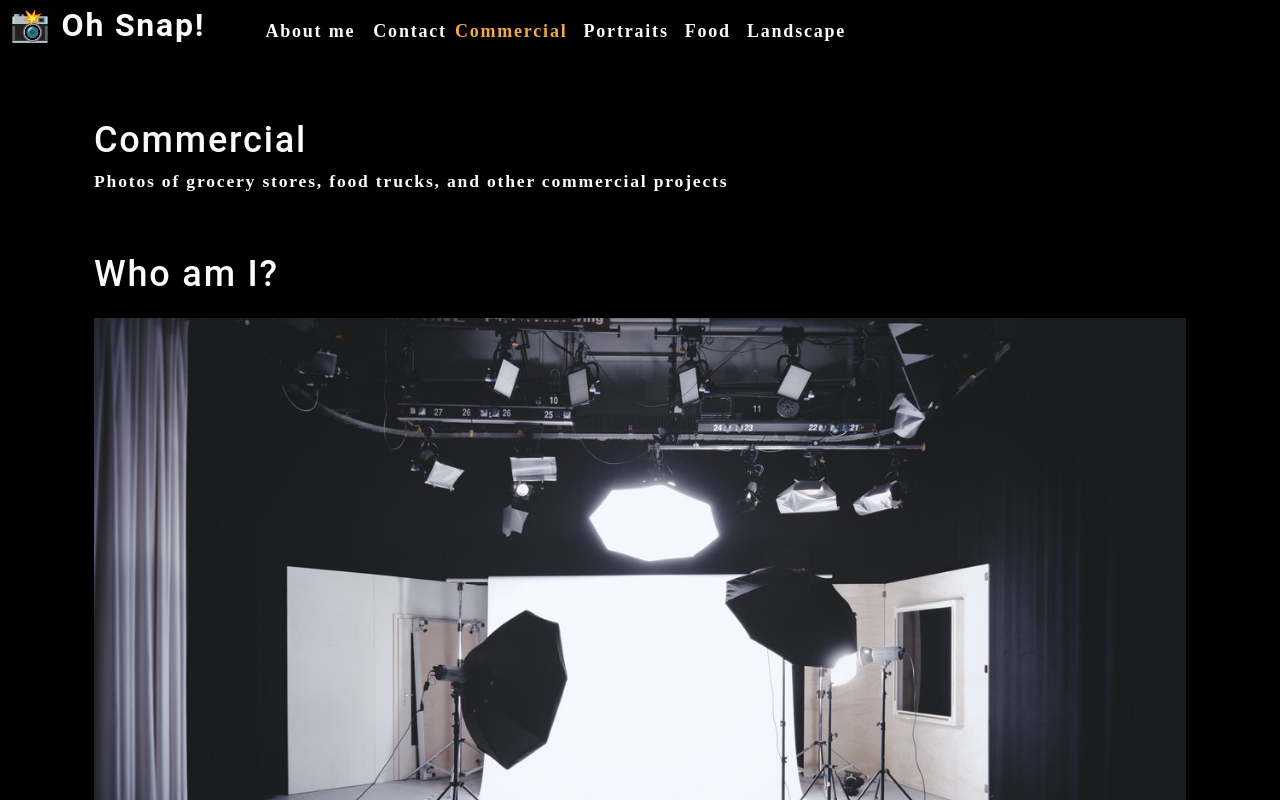
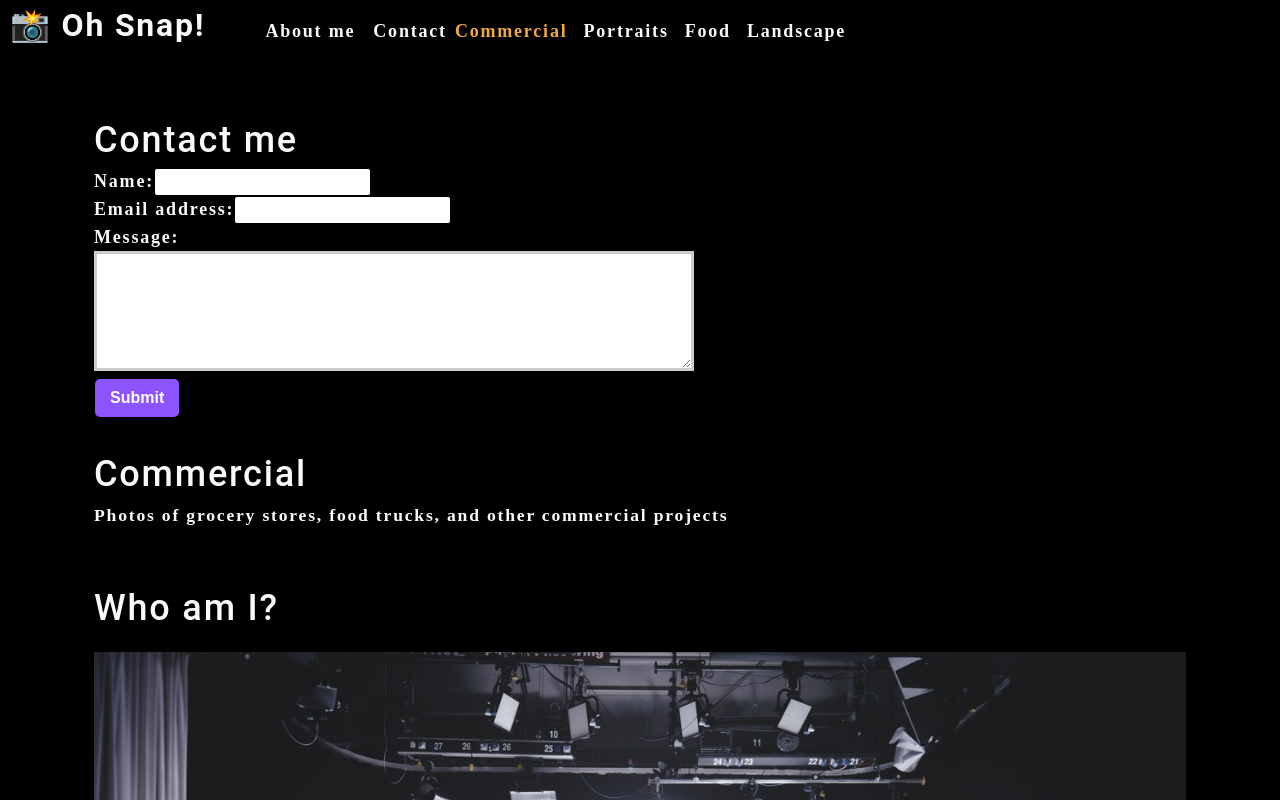
Before and after one commit to solomonalem/photo-port, a React (Create React App) app: page / in a window 1280 px wide. Shown: the top 800 px of the page. Built offline with nearby package versions, Linux system fonts and the light colour scheme.

Commit message:
adds form submission

```diff
--- a/src/App.js
+++ b/src/App.js
@@ -2,6 +2,7 @@ import React, { useState } from 'react';
 import Nav from './components/Nav';
 import About from './components/About';
 import Gallery from './components/Gallery';
+import ContactForm from './components/Contact';
 
 function App() {
   const [categories] = useState([
@@ -25,8 +26,9 @@ function App() {
       ></Nav>
       <main>
         <div>
+         <ContactForm />
          <Gallery currentCategory={currentCategory}></Gallery>
-          <About></About>
+         <About></About>
         </div>
       </main>
     </div>
--- a/src/components/Contact/index.js
+++ b/src/components/Contact/index.js
@@ -1,23 +1,36 @@
-import React from 'react';
-
+import React ,{useState} from 'react';
 
 
 function ContactForm(){
+
+   const [formState, setFormState] = useState({ name: '', email: '', message: '' });
+   const { name, email, message } = formState;
+
+   function handleChange(e) {
+      setFormState({...formState, [e.target.name]: e.target.value })
+   }
+
+   function handleSubmit(e) {
+
+        e.preventDefault();
+        console.log(formState);
+   }
+
    return (
     <section>
       <h1>Contact me</h1>
-      <form id="contact-form">
+      <form id="contact-form"  onSubmit={handleSubmit}>
          <div>
             <label htmlFor="name">Name:</label>
-            <input type="text" name="name" />
+            <input type="text" name="name" defaultValue={formState.name} onChange={handleChange}/>
             </div>
             <div>
             <label htmlFor="email">Email address:</label>
-            <input type="email" name="email" />
+            <input type="email" name="email" defaultValue={formState.email} onChange={handleChange}/>
             </div>
             <div>
             <label htmlFor="message">Message:</label>
-            <textarea name="message" rows="5"  />
+            <textarea name="message" defaultValue={formState.message} onChange={handleChange}rows="5"  />
         </div>
          <button type="submit">Submit</button>
       </form>
```
Also changed, not shown: 1 other file (tests, documents, lock files or other folders).
